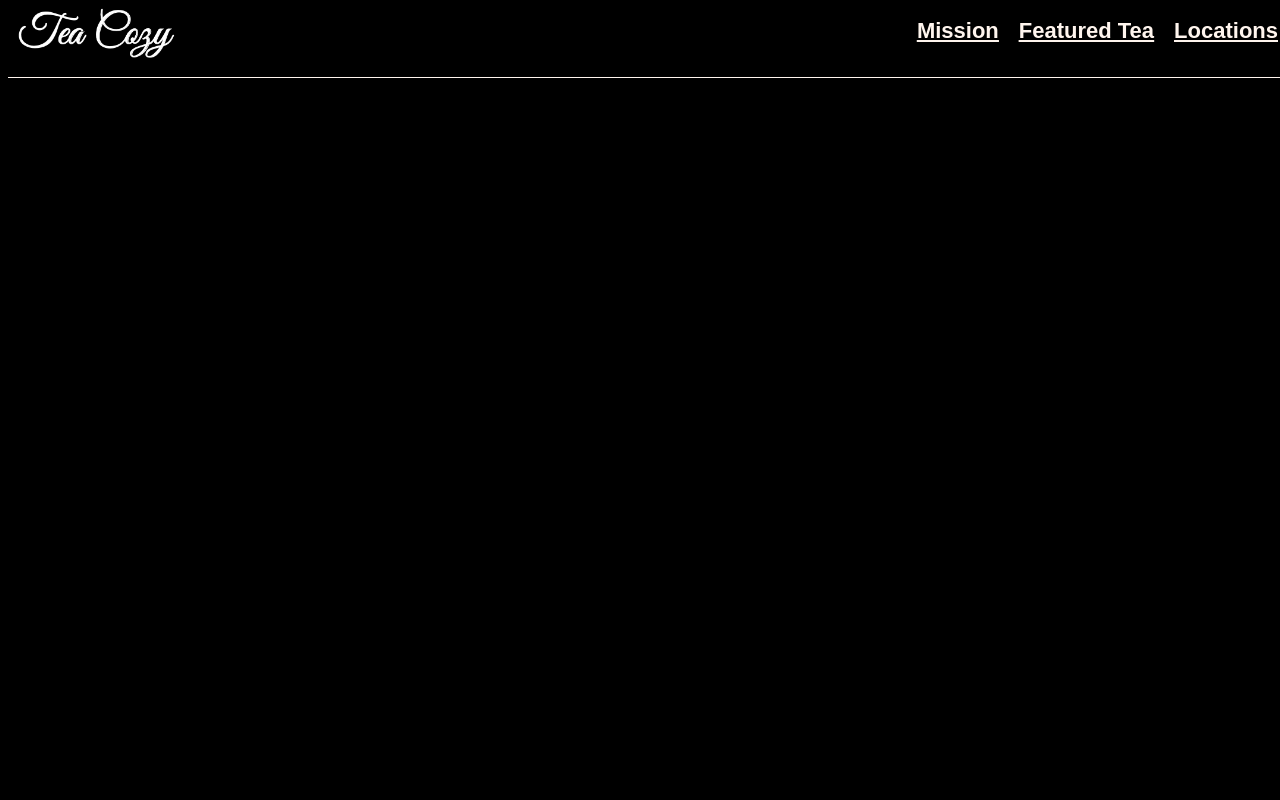
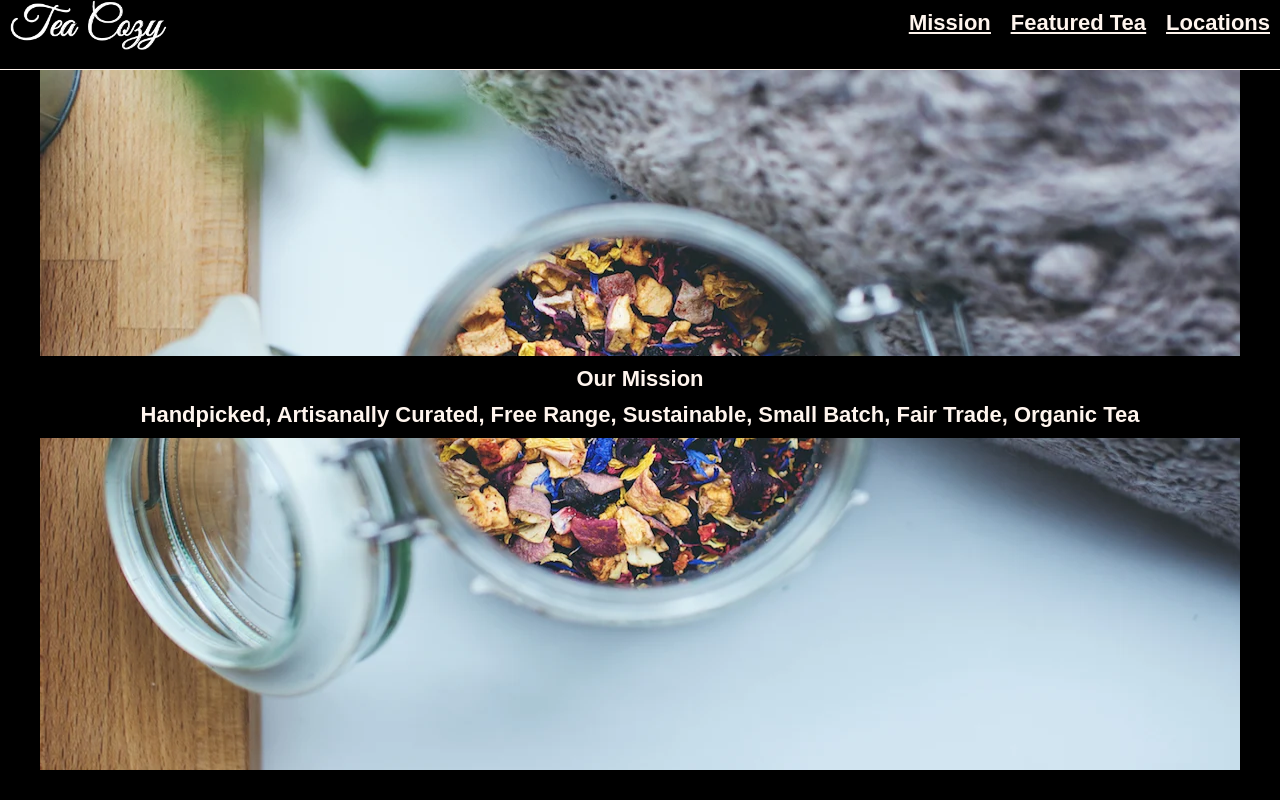
Before and after one commit to panka364/Tea_cozy, a plain HTML site: page index.html in a window 1280 px wide. Drawn offline with Linux system fonts and the light colour scheme.

Commit message:
added first picture

```diff
--- a/index.html
+++ b/index.html
@@ -20,6 +20,13 @@
                 </div>
             </nav>
         </header>
+        <section>
+            <img class="mission-bg" src="/resources/img-mission-background.webp" alt="background-tea">
+            <article class="our-mission">
+                <h2>Our Mission</h2>
+                <h4>Handpicked, Artisanally Curated, Free Range, Sustainable, Small Batch, Fair Trade, Organic Tea</h4>
+            </article>
+        </section>
     </body>
 
 </html>
--- a/style.css
+++ b/style.css
@@ -4,6 +4,8 @@
     color: seashell;
     background-color: black;
     text-align: center;
+    margin: 0;
+    padding: 0;
 
 }
 
@@ -42,3 +44,26 @@ nav{
     text-decoration: underline;
     margin: 10px;
 }
+
+.mission-bg{
+    height: 700px;
+    width: 1200px;
+    position: relative;
+    top: 70px;
+
+}
+
+.our-mission {
+    display: flex;
+    flex-direction: column;
+    position:relative;
+    top: -350px;
+    align-items: center;
+    justify-content: center;
+    margin: auto;
+    padding: 10px;
+}
+
+.our-mission h4{
+    padding-top: 10px;
+}
```
